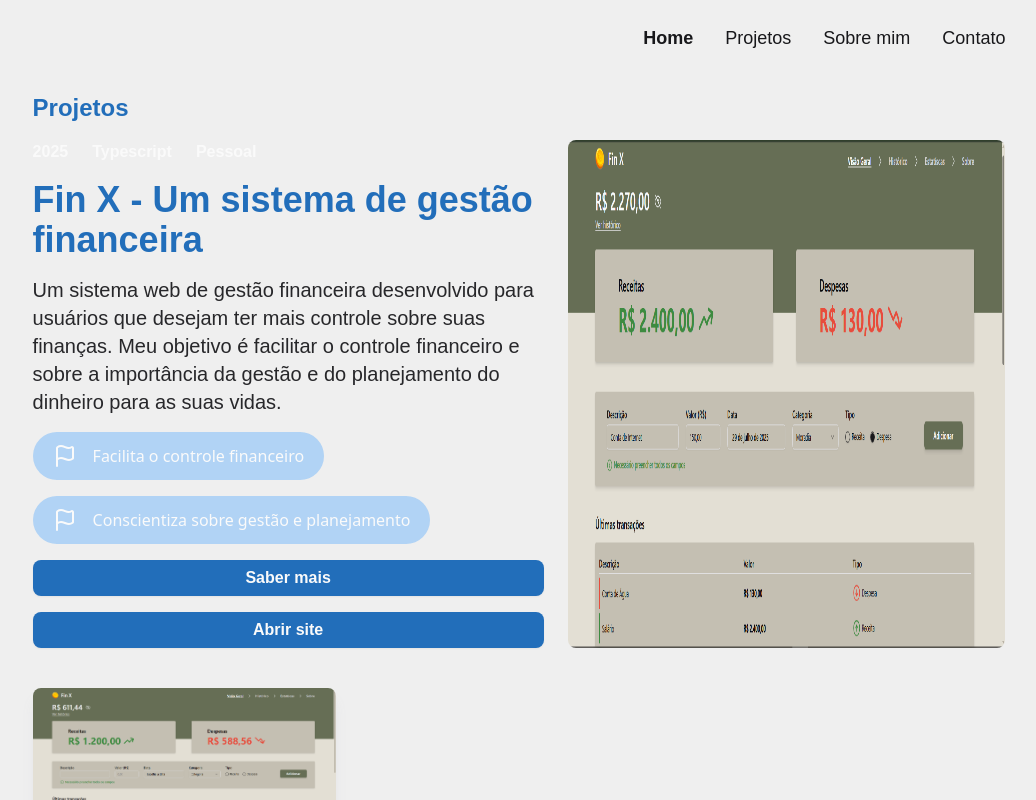
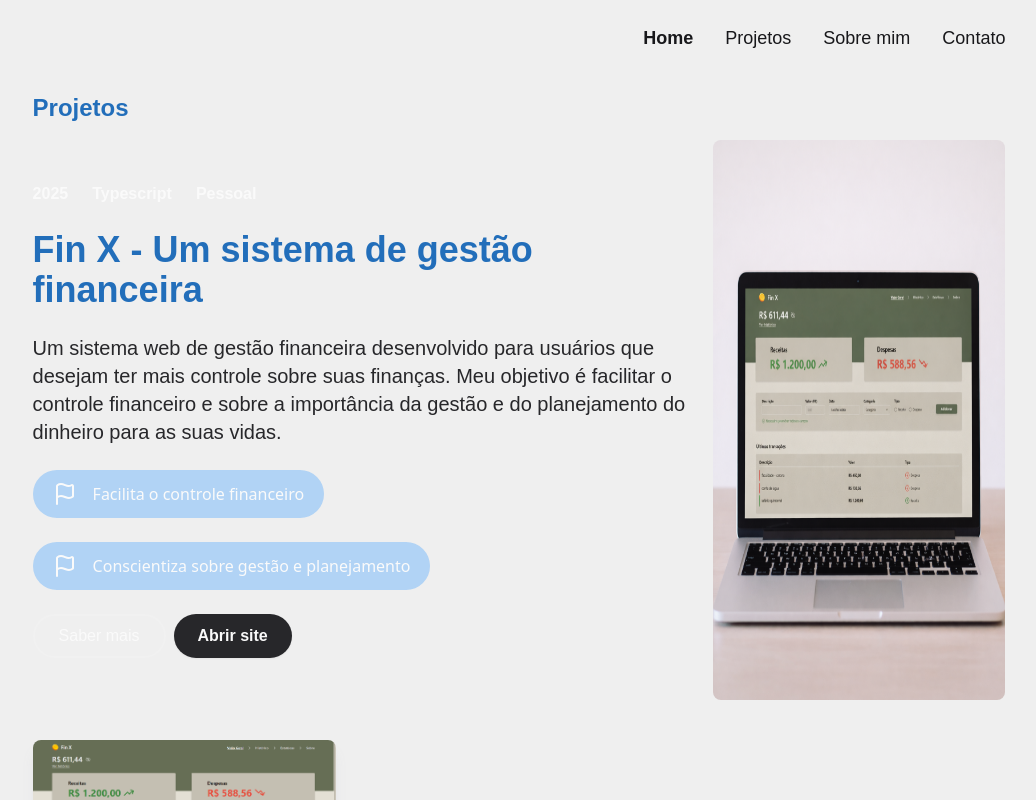
Before and after one commit to EduMachado07/portfolio, a React (Vite) app: page /home in a window 1280 px wide. Shown: the top 800 px of the page, without its empty margins (121-1157 px from the left). Built offline with nearby package versions, Linux system fonts and the light colour scheme; the HTML template or start-up script is replaced by a standard one; a web font is replaced by a local one.

Commit message:
style: ajusta pequenos detalhes

```diff
--- a/src/app/home/home.view.tsx
+++ b/src/app/home/home.view.tsx
@@ -5,7 +5,7 @@ import { Button } from "@/components/ui/button";
 import { ArrowRight, Flag } from "lucide-react";
 import { Link } from "react-router-dom";
 // import Contact from "@/components/contact";
-import imgFinX from "../../assets/FinX/mainPage.png";
+import imgFinX from "../../assets/FinX/img_note.png";
 
 const IndexPage = () => {
   return (
@@ -68,8 +68,8 @@ const IndexPage = () => {
       </div>
 
       <section className="w-full">
-        <div className="w-full flex justify-between">
-          <div className="pr-6 flex flex-col gap-4">
+        <div className="w-full flex justify-between items-center">
+          <div className="pr-6 flex flex-col gap-6">
             <div className="flex gap-6 font-bold font-supreme">
               <p>2025</p>
               <p>Typescript</p>
@@ -93,10 +93,23 @@ const IndexPage = () => {
               <Flag />
               <p>Conscientiza sobre gestão e planejamento</p>
             </div>
-            <Button>Saber mais</Button>
-            <Button>Abrir site</Button>
+            <div className="flex gap-2">
+              <Button size={"lg"} variant={"outline"} className="rounded-full">
+                Saber mais
+              </Button>
+              <Button
+                size={"lg"}
+                variant={"secondary"}
+                className="rounded-full"
+              >
+                Abrir site
+              </Button>
+            </div>
           </div>
-          <img src={imgFinX} alt="Fin-X image" className="w-[45%] rounded-md" />
+
+          <section className="w-full h-[70dvh] rounded-md overflow-hidden">
+            <img src={imgFinX} alt="Fin-X image" className="h-full w-full" />
+          </section>
         </div>
       </section>
 
--- a/src/components/ui/button.tsx
+++ b/src/components/ui/button.tsx
@@ -14,7 +14,7 @@ const buttonVariants = cva(
         destructive:
           "bg-destructive text-white shadow-xs hover:bg-destructive/90 focus-visible:ring-destructive/20 dark:focus-visible:ring-destructive/40 dark:bg-destructive/60",
         outline:
-          "dark:text-zinc-50 dark:hover:bg-zinc-100 dark:hover:text-zinc-950 rounded-sm dark:border-zinc-400 border-2 px-4 py-2 text-base font-supreme",
+          "dark:text-zinc-50 dark:hover:bg-zinc-300 dark:hover:text-zinc-950 rounded-sm dark:border-zinc-400 border-2 px-4 py-2 text-base font-supreme",
         secondary:
           "bg-secondary text-secondary-foreground shadow-xs hover:bg-secondary/80",
         ghost:
```
Also changed, not shown: src/assets/FinX/img_note.png (added).
